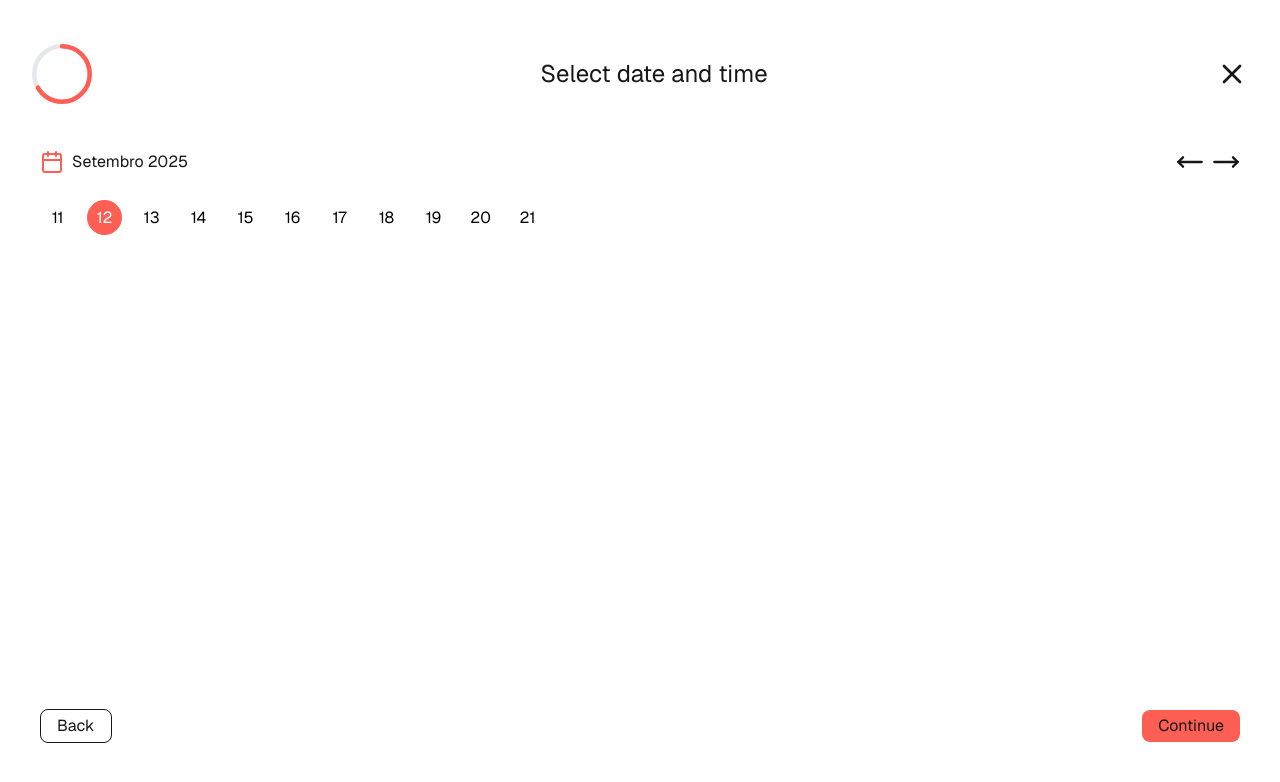
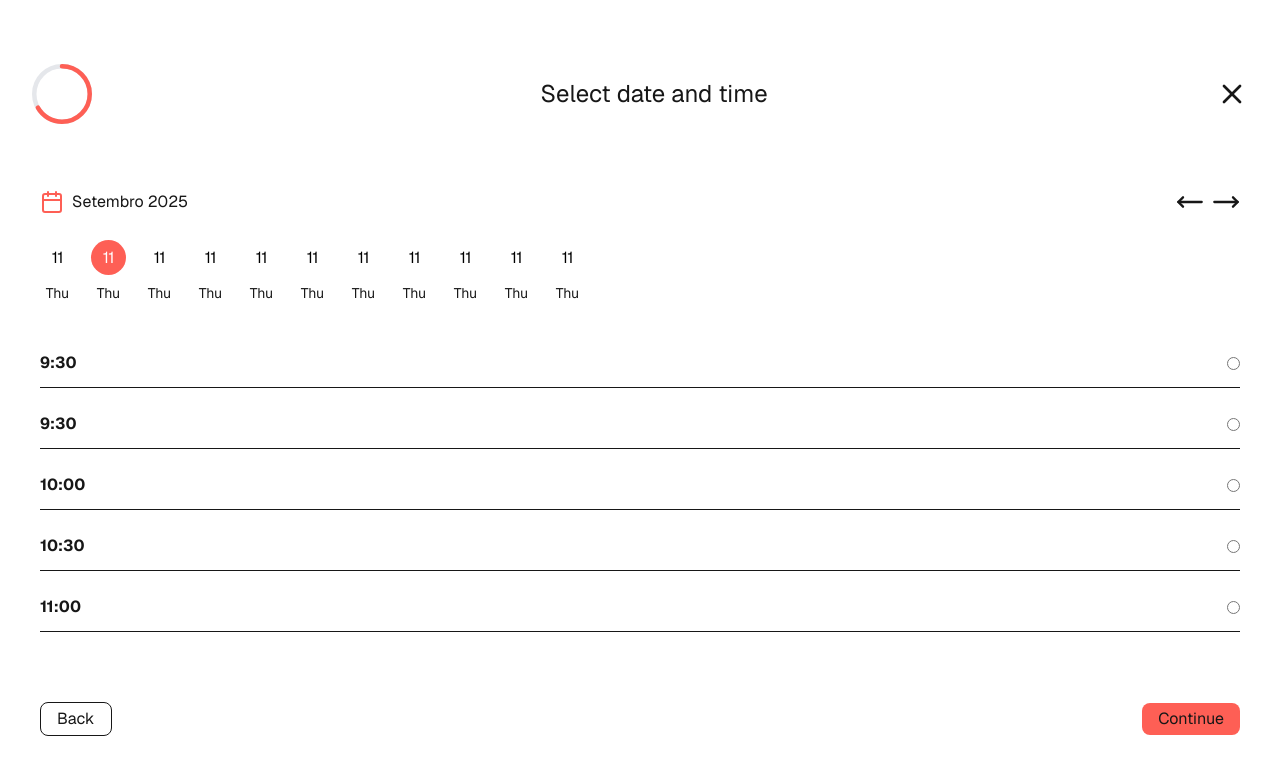
Before and after one commit to ricardoliveira5ro/booking-system, a Next.js app in the folder web/: page /appointment in a window 1280 px wide. Shown: the top 782 px of the page. Built offline with nearby package versions, Linux system fonts and the light colour scheme; no server answers.

Commit message:
time slots

```diff
--- a/web/src/app/appointment/DateTime.tsx
+++ b/web/src/app/appointment/DateTime.tsx
@@ -4,7 +4,7 @@ import './dateTime.css'
 export default function DateTime() {
 
     return (
-        <main className="flex flex-col w-full min-w-0 pt-4 px-2 gap-y-6">
+        <main className="flex flex-col w-full h-full min-h-0 min-w-0 pt-4 px-2 gap-y-6">
             <div className="flex items-center justify-between gap-x-4">
                 <div className="flex gap-x-2 items-center justify-center">
                     <Calendar color="var(--orange)" />
@@ -16,18 +16,116 @@ export default function DateTime() {
                 </div>
             </div>
             <div className="w-full overflow-x-auto scrollbar-hide">
-                <div className="flex gap-x-3 flex-nowrap">
-                    <div className="flex-shrink-0 w-[35px] h-[35px] leading-[35px] rounded-full text-center bg-white text-black">11</div>
-                    <div className="flex-shrink-0 w-[35px] h-[35px] leading-[35px] rounded-full text-center bg-[var(--orange)] text-white">12</div>
-                    <div className="flex-shrink-0 w-[35px] h-[35px] leading-[35px] rounded-full text-center bg-white text-black">13</div>
-                    <div className="flex-shrink-0 w-[35px] h-[35px] leading-[35px] rounded-full text-center bg-white text-black">14</div>
-                    <div className="flex-shrink-0 w-[35px] h-[35px] leading-[35px] rounded-full text-center bg-white text-black">15</div>
-                    <div className="flex-shrink-0 w-[35px] h-[35px] leading-[35px] rounded-full text-center bg-white text-black">16</div>
-                    <div className="flex-shrink-0 w-[35px] h-[35px] leading-[35px] rounded-full text-center bg-white text-black">17</div>
-                    <div className="flex-shrink-0 w-[35px] h-[35px] leading-[35px] rounded-full text-center bg-white text-black">18</div>
-                    <div className="flex-shrink-0 w-[35px] h-[35px] leading-[35px] rounded-full text-center bg-white text-black">19</div>
-                    <div className="flex-shrink-0 w-[35px] h-[35px] leading-[35px] rounded-full text-center bg-white text-black">20</div>
-                    <div className="flex-shrink-0 w-[35px] h-[35px] leading-[35px] rounded-full text-center bg-white text-black">21</div>
+                <div className="flex gap-x-4 flex-nowrap">
+                    <div className="flex flex-col items-center justify-center gap-y-2">
+                        <div className="flex-shrink-0 w-[35px] h-[35px] leading-[35px] rounded-full text-center bg-white text-black">11</div>
+                        <span className="text-sm">Thu</span>
+                    </div>
+                    <div className="flex flex-col items-center justify-center gap-y-2">
+                        <div className="flex-shrink-0 w-[35px] h-[35px] leading-[35px] rounded-full text-center bg-[var(--orange)] text-white">11</div>
+                        <span className="text-sm">Thu</span>
+                    </div>
+                    <div className="flex flex-col items-center justify-center gap-y-2">
+                        <div className="flex-shrink-0 w-[35px] h-[35px] leading-[35px] rounded-full text-center bg-white text-black">11</div>
+                        <span className="text-sm">Thu</span>
+                    </div>
+                    <div className="flex flex-col items-center justify-center gap-y-2">
+                        <div className="flex-shrink-0 w-[35px] h-[35px] leading-[35px] rounded-full text-center bg-white text-black">11</div>
+                        <span className="text-sm">Thu</span>
+                    </div>
+                    <div className="flex flex-col items-center justify-center gap-y-2">
+                        <div className="flex-shrink-0 w-[35px] h-[35px] leading-[35px] rounded-full text-center bg-white text-black">11</div>
+                        <span className="text-sm">Thu</span>
+                    </div>
+                    <div className="flex flex-col items-center justify-center gap-y-2">
+                        <div className="flex-shrink-0 w-[35px] h-[35px] leading-[35px] rounded-full text-center bg-white text-black">11</div>
+                        <span className="text-sm">Thu</span>
+                    </div>
+                    <div className="flex flex-col items-center justify-center gap-y-2">
+                        <div className="flex-shrink-0 w-[35px] h-[35px] leading-[35px] rounded-full text-center bg-white text-black">11</div>
+                        <span className="text-sm">Thu</span>
+                    </div>
+                    <div className="flex flex-col items-center justify-center gap-y-2">
+                        <div className="flex-shrink-0 w-[35px] h-[35px] leading-[35px] rounded-full text-center bg-white text-black">11</div>
+                        <span className="text-sm">Thu</span>
+                    </div>
+                    <div className="flex flex-col items-center justify-center gap-y-2">
+                        <div className="flex-shrink-0 w-[35px] h-[35px] leading-[35px] rounded-full text-center bg-white text-black">11</div>
+                        <span className="text-sm">Thu</span>
+                    </div>
+                    <div className="flex flex-col items-center justify-center gap-y-2">
+                        <div className="flex-shrink-0 w-[35px] h-[35px] leading-[35px] rounded-full text-center bg-white text-black">11</div>
+                        <span className="text-sm">Thu</span>
+                    </div>
+                    <div className="flex flex-col items-center justify-center gap-y-2">
+                        <div className="flex-shrink-0 w-[35px] h-[35px] leading-[35px] rounded-full text-center bg-white text-black">11</div>
+                        <span className="text-sm">Thu</span>
+                    </div>
+                </div>
+            </div>
+            <div className="flex flex-1 flex-col pt-6 gap-y-6 overflow-y-auto scrollbar-hide">
+                <div className="flex flex-col gap-y-3">
+                    <div className="flex justify-between items-center">
+                        <span className="font-bold">9:30</span>
+                        <input type="radio" name="time" className="accent-[var(--orange)] cursor-pointer" />
+                    </div>
+                    <hr />
+                </div>
+                <div className="flex flex-col gap-y-3">
+                    <div className="flex justify-between items-center">
+                        <span className="font-bold">9:30</span>
+                        <input type="radio" name="time" className="accent-[var(--orange)] cursor-pointer" />
+                    </div>
+                    <hr />
+                </div>
+                <div className="flex flex-col gap-y-3">
+                    <div className="flex justify-between items-center">
+                        <span className="font-bold">10:00</span>
+                        <input type="radio" name="time" className="accent-[var(--orange)] cursor-pointer" />
+                    </div>
+                    <hr />
+                </div>
+                <div className="flex flex-col gap-y-3">
+                    <div className="flex justify-between items-center">
+                        <span className="font-bold">10:30</span>
+                        <input type="radio" name="time" className="accent-[var(--orange)] cursor-pointer" />
+                    </div>
+                    <hr />
+                </div>
+                <div className="flex flex-col gap-y-3">
+                    <div className="flex justify-between items-center">
+                        <span className="font-bold">11:00</span>
+                        <input type="radio" name="time" className="accent-[var(--orange)] cursor-pointer" />
+                    </div>
+                    <hr />
+                </div>
+                <div className="flex flex-col gap-y-3">
+                    <div className="flex justify-between items-center">
+                        <span className="font-bold">11:30</span>
+                        <input type="radio" name="time" className="accent-[var(--orange)] cursor-pointer" />
+                    </div>
+                    <hr />
+                </div>
+                <div className="flex flex-col gap-y-3">
+                    <div className="flex justify-between items-center">
+                        <span className="font-bold">12:00</span>
+                        <input type="radio" name="time" className="accent-[var(--orange)] cursor-pointer" />
+                    </div>
+                    <hr />
+                </div>
+                <div className="flex flex-col gap-y-3">
+                    <div className="flex justify-between items-center">
+                        <span className="font-bold">12:30</span>
+                        <input type="radio" name="time" className="accent-[var(--orange)] cursor-pointer" />
+                    </div>
+                    <hr />
+                </div>
+                <div className="flex flex-col gap-y-3">
+                    <div className="flex justify-between items-center">
+                        <span className="font-bold">13:30</span>
+                        <input type="radio" name="time" className="accent-[var(--orange)] cursor-pointer" />
+                    </div>
+                    <hr />
                 </div>
             </div>
         </main>
--- a/web/src/app/appointment/page.tsx
+++ b/web/src/app/appointment/page.tsx
@@ -15,7 +15,7 @@ export default function Appointment() {
     const [step, setStep] = useState(2);
 
     return (
-        <div className="grid grid-rows-[20px_1fr_20px] justify-items-center min-h-screen px-8 py-16 gap-y-12">
+        <div className="grid grid-rows-[auto_1fr_auto] justify-items-center h-screen px-8 py-16 gap-y-12">
             <header className="flex items-center justify-between w-full">
                 <CircularStepProgress currentStep={step} totalSteps={3} size={60} strokeWidth={4.5} />
                 <h1 className="font-sans text-2xl text-center">{t(`step${step}`)}</h1>
```
